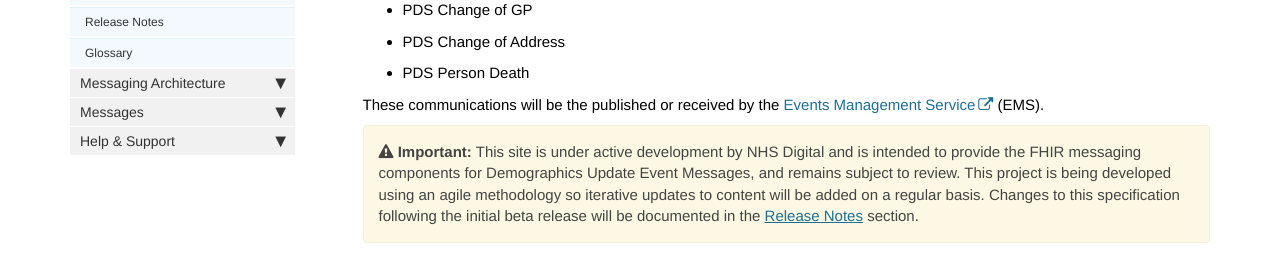
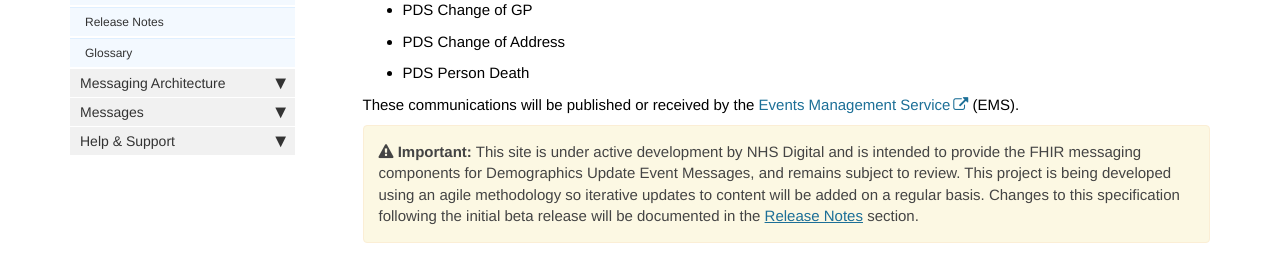
Before and after one commit to nhsconnect/Demographic-Event-Messages-CareConnect, a Jekyll site: the page built from index.md, in a window 1280 px wide and 967 px high. Shown: the part 350-619 px from the top of the window. Built offline with Jekyll 4.4.1, drawn with Linux system fonts in a browser that asks for light colours; nearby versions of some CDN libraries; comment, search, counter and statistics services are not loaded.

Commit message:
Update to change of GP, further edits

```diff
--- a/index.md
+++ b/index.md
@@ -16,6 +16,6 @@ This specification details the FHIR components required to fulfill the data item
 - PDS Change of Address
 - PDS Person Death
 
-These communications will be the published or received by the [Events Management Service](https://developer.nhs.uk/library/interoperability/events-management-service) (EMS).
+These communications will be published or received by the [Events Management Service](https://developer.nhs.uk/library/interoperability/events-management-service) (EMS).
 
 {% include important.html content="This site is under active development by NHS Digital and is intended to provide the FHIR messaging components for Demographics Update Event Messages, and remains subject to review. This project is being developed using an agile methodology so iterative updates to content will be added on a regular basis. Changes to this specification following the initial beta release will be documented in the [Release Notes](overview_release_notes.html) section." %}
```
Also changed, not shown: pages/explore/explore_pds_change_of_gp.md (+2 -2 lines), pages/overview/overview_release_notes.md (+6 -0 lines).
